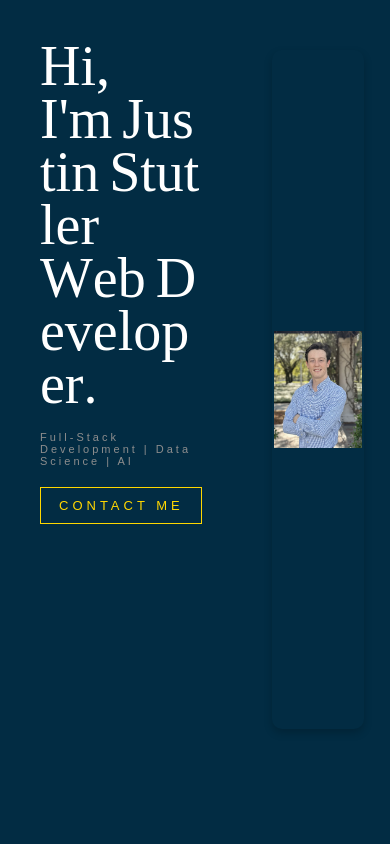
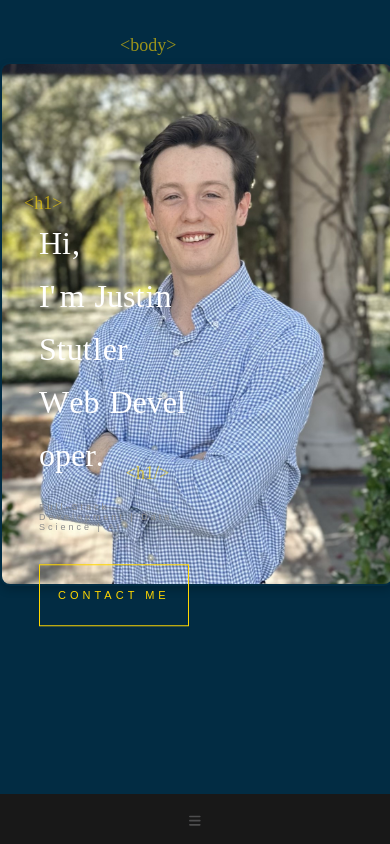
Before and after one commit to JustinStutler/justinstutler.github.io, a React (Create React App) app in the folder react-portfolio/: page / in a window 390 px wide. Built offline with nearby package versions, Linux system fonts and the light colour scheme.

Commit message:
css update --not complete
adding css for mobile and smaller layouts but having a few issues

catan-project hidden until db is running and connected again

-want to add videos demonstrating the projects as well

```diff
--- a/react-portfolio/package.json
+++ b/react-portfolio/package.json
@@ -18,6 +18,7 @@
     "react-dom": "^18.3.1",
     "react-leaflet": "^4.2.1",
     "react-loaders": "^3.0.1",
+    "react-responsive": "^10.0.0",
     "react-router-dom": "^6.27.0",
     "react-scripts": "5.0.1",
     "sass": "^1.79.5",
--- a/react-portfolio/src/components/Home/index.js
+++ b/react-portfolio/src/components/Home/index.js
@@ -6,8 +6,14 @@ import AnimatedLetters from '../AnimatedLetters'
 // import Logo from './Logo'
 import './index.scss'
 import Portrait from '../../assets/images/portrait.jpg'
+import { useMediaQuery } from 'react-responsive';
+
 
 const Home = () => {
+    const isMobile = useMediaQuery({ maxWidth: 600 });
+    const isDesktop = useMediaQuery({ minWidth: 601 });
+
+
     const [letterClass, setLetterClass] = useState('text-animate')
 
     const nameArray = [' ', 'J', 'u', 's', 't', 'i', 'n', ' ', 'S', 't', 'u', 't', 'l', 'e', 'r']
@@ -38,7 +44,49 @@ const Home = () => {
     }, []);
 
     return (
-        <>
+        <div>
+            {isMobile && (
+                <div className="mobile-layout">
+                    <div className="container home-page">
+                        <div className='top'>
+                            <div className='img-zone'>
+                                <img className='portrait' src={Portrait}></img>
+                            </div>
+                        </div>
+                        <div className='bottom'>
+                            <div className="text-zone">
+                                <h1>
+                                    <span className={letterClass}>H</span>
+                                    <span className={`${letterClass} _12`}>i</span>
+                                    <span className={`${letterClass} _13`}>,</span>
+                                    <br />
+                                    <span className={`${letterClass} _14`}>I</span>
+                                    <span className={`${letterClass} _15`}>'</span>
+                                    <span className={`${letterClass} _16`}>m</span>
+                                    <AnimatedLetters
+                                        letterClass={letterClass}
+                                        strArray={nameArray}
+                                        idx={17}
+                                    />
+                                    <br />
+                                    <AnimatedLetters
+                                        letterClass={letterClass}
+                                        strArray={jobArray}
+                                        idx={31}
+                                    />
+                                </h1>
+                                <h2>Full-Stack Development | Data Science | AI</h2>
+                                <NavLink to="/contact" className="flat-button">
+                                    CONTACT ME
+                                </NavLink>
+                            </div>
+                        </div>
+                    </div>
+                </div>
+            )}
+
+            {isDesktop && (
+                <div className="desktop-layout">
                     <div className="container home-page">
                         <div className='left'>
                             <div className="text-zone">
@@ -74,8 +122,11 @@ const Home = () => {
                             </div>
                         </div>
                     </div>
-        </>
-    )
-}
+                </div>
+            )}
+        </div>
+    );
+};
+
 
 export default Home
--- a/react-portfolio/src/components/Home/index.scss
+++ b/react-portfolio/src/components/Home/index.scss
@@ -80,32 +80,6 @@
   }
 }
 
-
-
-@media screen and (max-width: 1200px) {
-
-  .tags,
-  .home-page h1:before,
-  .home-page h1:after {
-    display: none;
-  }
-
-  .home-page .text-zone {
-    position: initial;
-    width: 100%;
-    transform: none;
-    padding: 10px;
-    box-sizing: border-box;
-  }
-
-  .home-page .flat-button {
-    float: none;
-    display: block;
-    margin: 20px auto 0 auto;
-    width: 124px;
-  }
-}
-
 .container {
   display: flex;
 }
@@ -121,30 +95,50 @@
   justify-content: center;
   align-items: center;
   overflow: hidden;
-  width: 100%;
-  max-width: 600px;
-  margin: 20px auto;
+  width: 100%;               /* Make the container full width */
+  max-width: 600px;         /* Maximum width for the container */
+  margin: 20px auto;        /* Center the container */
   border: 2px solid transparent; /* Start with a transparent border */
-  border-radius: 10px;          /* Optional: rounded corners */
+  border-radius: 10px;      /* Optional: rounded corners */
   box-shadow: 0 4px 8px rgba(0, 0, 0, 0.2); /* Optional: shadow effect */
-  position: relative;            /* Ensure positioning context */
+  position: relative;        /* Ensure positioning context */
   transition: border 0.3s ease; /* Smooth transition for border */
-  height: 80vh;
 }
 
+/* Ensure the portrait image fills the container */
 .portrait {
-  width: 100%;                  /* Make the image responsive */
-  height: auto;                 /* Maintain aspect ratio */
-  object-fit: cover;            /* Cover the container */
+  width: 100%;              /* Make the image responsive */
+  height: 100%;             /* Ensure the image fills the height of the img-zone */
+  object-fit: cover;        /* Cover the container without distortion */
   transition: transform 0.3s ease; /* Smooth transition for transformation */
 }
 
 /* Apply the golden border and enlarge the image on hover */
 .img-zone:hover {
-  border: 2px solid #ffd700;    /* Change border to golden on hover */
+  border: 2px solid #ffd700; /* Change border to golden on hover */
 }
 
 .img-zone:hover .portrait {
-  transform: scale(1.1);        /* Enlarge image to 110% on hover */
-  z-index: 1;                   /* Bring the image above other elements */
+  transform: scale(1.1);     /* Enlarge image to 110% on hover */
+  z-index: 1;                /* Bring the image above other elements */
 }
+
+
+
+/* smaller screen */
+@media (max-width: 1000px) {
+  /* Adjust font sizes for smaller screens */
+  h1 {
+    font-size: 32px !important;   /* Smaller font size */
+    line-height: 40px;            /* Adjust line height as needed */
+  }
+
+  h2 {
+    font-size: 9px !important;    /* Smaller font size */
+  }
+
+  .flat-button {
+    font-size: 11px !important;   /* Smaller font size */
+    padding: 8px 14px;            /* Adjust padding for the button */
+  }
+}
--- a/react-portfolio/src/components/Layout/index.scss
+++ b/react-portfolio/src/components/Layout/index.scss
@@ -114,55 +114,3 @@
       }
     }
   }
-
-  @media screen and (max-width: 1200px) {
-    .page {
-      position: initial;
-    }
-
-    .container {
-      position: initial;
-      height: auto;
-      min-height: auto;
-
-      &.contact-page,
-      &.about-page,
-      &.portfolio-page {
-        .text-zone {
-          position: initial;
-          transform: none;
-          width: 100%;
-          display: block;
-          padding: 20px;
-          box-sizing: border-box;
-        }
-      }
-
-      &.portfolio-page {
-        width: 100%;
-        padding: 20px;
-        box-sizing: border-box;
-
-        h1.page-title {
-          margin-left: 20px;
-          margin-top: 20px;
-        }
-
-        .image-box {
-          height: 200px;
-          max-width: calc(50% - 10px);
-        }
-      }
-    }
-
-    .stage-cube-cont {
-      position: initial;
-      width: 100%;
-      height: 0%;
-      overflow: visible;
-    }
-  }
-
-  .bottom-tags {
-    transform: translateY(-35px);
-  }
--- a/react-portfolio/src/components/Projects/index.js
+++ b/react-portfolio/src/components/Projects/index.js
@@ -1,14 +1,14 @@
 import React, { useState, useRef } from 'react';
 import './index.scss';
-// Import your project components
+// Import project components
 import Playwright_Project from './components/playwright_project';
 import PDF_to_Txt_Project from './components/pdf_to_text_project';
-import Catan_Project from './components/catan_project';
+import Catan_Project from './components/catan_project'; // hidden until completed
 
 const Projects = () => {
   const [currentIndex, setCurrentIndex] = useState(0);
-  const carouselRef = useRef(null); // Changed to carousel ref
-  const projects = [<Playwright_Project />, <PDF_to_Txt_Project />, <Catan_Project />];
+  const carouselRef = useRef(null);
+  const projects = [<Playwright_Project />, <PDF_to_Txt_Project />]; {/* insert project components here */}
 
   const resetScroll = () => {
     if (carouselRef.current) {
--- a/react-portfolio/src/components/Sidebar/index.js
+++ b/react-portfolio/src/components/Sidebar/index.js
@@ -1,26 +1,40 @@
-import './index.scss'
-import { NavLink } from 'react-router-dom'
-import { FontAwesomeIcon } from '@fortawesome/react-fontawesome'
+import './index.scss';
+import { NavLink } from 'react-router-dom';
+import { FontAwesomeIcon } from '@fortawesome/react-fontawesome';
 import {
     faLinkedin,
     faGithub
-} from '@fortawesome/free-brands-svg-icons'
+} from '@fortawesome/free-brands-svg-icons'; // Correct import for LinkedIn and GitHub icons
+
 import {
     faHome,
-    faUser,
     faEnvelope,
-    faSuitcase
-} from '@fortawesome/free-solid-svg-icons'
+    faSuitcase,
+    faBars
+} from '@fortawesome/free-solid-svg-icons'; // Solid icons imports
+import React, { useState } from 'react'; // Import useState
 
+const Sidebar = () => {
+    const [isOpen, setIsOpen] = useState(false); // State to manage sidebar visibility
 
-const Sidebar = () => (
-    <div className='nav-bar'>
+    const toggleSidebar = () => {
+        setIsOpen(prevState => !prevState); // Toggle the open state
+    };
 
+    return (
+        <div className={`nav-bar ${isOpen ? 'open' : ''}`}> {/* Conditional class for open state */}
+            <button className='hamburger-button' onClick={toggleSidebar}>
+                <FontAwesomeIcon
+                    icon={faBars}
+                    color="#4d4d4e"
+                    className="anchor-icon"
+                />
+            </button>
             <nav>
                 <NavLink exact='true' activeclassname='active' className='home-link' to='/'>
                     <FontAwesomeIcon icon={faHome} color='#4d4d4e' />
                 </NavLink>
-            {/* about page removed from sidebar until complete
+                {/* About page removed from sidebar until complete
                 <NavLink exact='true' activeclassname='active' className='about-link' to='/about'>
                     <FontAwesomeIcon icon={faUser} color='#4d4d4e' />
                 </NavLink>
@@ -32,7 +46,7 @@ const Sidebar = () => (
                     <FontAwesomeIcon icon={faEnvelope} color='#4d4d4e' />
                 </NavLink>
             </nav>
-        < ul >
+            <ul>
                 <li>
                     <a
                         href="https://www.linkedin.com/in/justin-stutler-a72b961a8/"
@@ -59,9 +73,9 @@ const Sidebar = () => (
                         />
                     </a>
                 </li>
-        </ul >
-    </div >
-)
+            </ul>
+        </div>
+    );
+};
 
-
-export default Sidebar
+export default Sidebar;
--- a/react-portfolio/src/components/Sidebar/index.scss
+++ b/react-portfolio/src/components/Sidebar/index.scss
@@ -10,6 +10,10 @@ $BackgroundColor: #181818;
     top: 0;
     z-index: 3;
     min-height: 500px;
+    display: flex;
+    flex-direction: column;
+    justify-content: flex-start;
+    align-items: center;
 
     .logo {
       display: block;
@@ -139,56 +143,42 @@ $BackgroundColor: #181818;
     display: none;
   }
 
+  .hamburger-button {
+    margin-top: 10px; // Adjust margin for spacing at the top
+    background: transparent; // Make background transparent
+    border: none; // Remove border
+    cursor: pointer; // Change cursor to pointer
+    padding: 10px; // Add some padding
 
-  @media screen and (max-width: 1200px) {
-    .nav-bar {
-      background: transparent;
-      position: initial;
-      height: auto;
-      min-height: auto;
+    &:hover {
+        color: $HighlightColor; // Change color on hover
+    }
+}
 
-       ul, nav {
-        display: none;
-       }
 
-       nav {
-        width: 100%;
-        top: 0;
-        left: 0;
-        background: $BackgroundColor;
-        height: 100%;
-        margin: 0;
-        z-index: 2;
-        position: fixed;
 
-        &.mobile-show {
-          display: block;
-        }
+@media (max-width: 1000px) {
+  .nav-bar {
+    width: 100%; // Make the sidebar full width at the bottom
+    height: 60px; // Set a smaller height for the bottom sidebar
+    position: fixed; // Fixed position to keep it at the bottom
+    bottom: -450px; // Start with sidebar off the screen
+    top: auto; // Remove top positioning
+    transition: bottom 0.3s ease; // Add transition for smooth movement
+  }
 
-        a {
-          display: flex;
-          justify-content: center;
-          align-items: center;
-        }
+  nav {
+    height: 60px; // Allow nav to adjust to the new smaller height
+    display: flex; // Use flex to layout items in a row
+    justify-content: space-around; // Space items evenly
+  }
 
-        a:after {
-          opacity: 1;
-          position: initial;
-          width: auto;
-          margin-left: 10PX;
-        }
+  a {
+    font-size: 16px; // Smaller font size for bottom sidebar
+    line-height: 40px; // Adjust line-height for vertical centering
+  }
 
-        a svg {
-          opacity: 1 !important;
-        }
-       }
-
-       .hamburger-icon,
-       .close-icon {
-          position: absolute;
-          top: 15px;
-          right: 15px;
-          display: block;
-       }
-    }
+  .nav-bar.open {
+    bottom: 0; // Move back into view when open
   }
+}
```
Also changed, not shown: 1 other file (tests, documents, lock files or other folders). Lines whose indentation alone changed are shown as unchanged.
